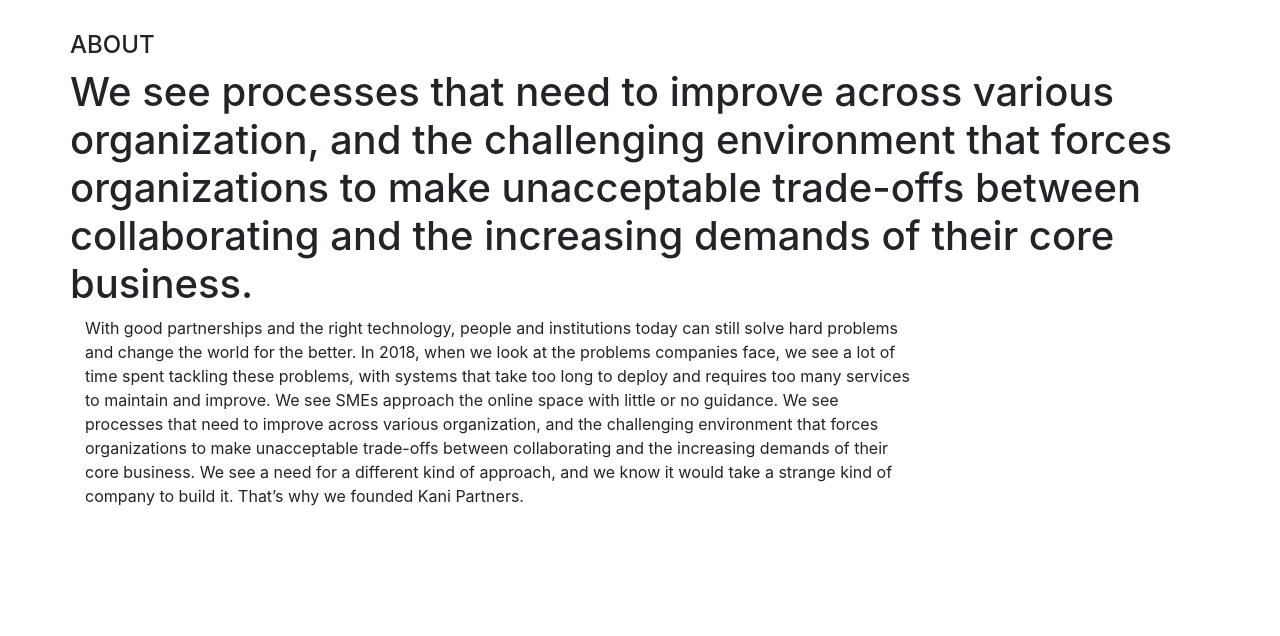
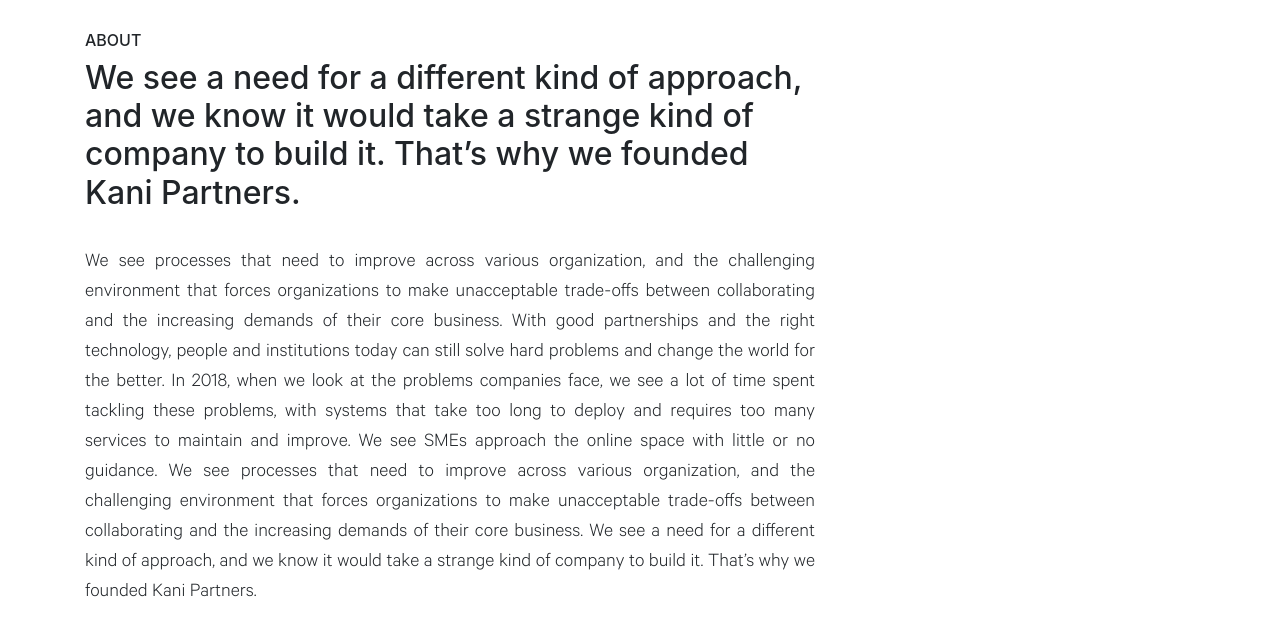
Before and after one commit to omeiregman/kani-partners-website, a plain HTML site: page about.html in a window 1280 px wide. Shown: the part 142-778 px from the top of the page. Drawn offline with nearby package versions, Linux system fonts and the light colour scheme.

Commit message:
about page

```diff
--- a/about.html
+++ b/about.html
@@ -39,20 +39,21 @@
         <div class="content-wrapper">
             <div class="content">
                 <div class="container">
-
                   <div class="row">
                     <h2 class="hero-head">Kani Partners</h2>
                   </div>
-
-                  <div class="row">
-                    <h4>ABOUT</h4>
-                    <div>
-                      <h1>
+                  <div class="row about">
+                    <div class="col-md-8">
+                      <h4>ABOUT</h4>
+                      <h2>
+                        We see a need for a different kind of approach, and we know it would
+                        take a strange kind of company to build it. That’s why we founded Kani Partners.
+                      </h2>
+                      <br />
+                      <p>
                         We see processes that need to improve across various organization,
                         and the challenging environment that forces organizations to make
                         unacceptable trade-offs between collaborating and the increasing demands of their core business.
-                      </h1>
-                      <p class="col-md-9">
                         With good partnerships and the right technology, people and institutions today can still
                         solve hard problems and change the world for the better.
                         In 2018, when we look at the problems companies face, we see a lot of time spent tackling
@@ -63,6 +64,8 @@
                         demands of their core business. We see a need for a different kind of approach, and we know it would
                         take a strange kind of company to build it. That’s why we founded Kani Partners.
                       </p>
+                      <br />
+                      <br />
                     </div>
                   </div>
 
--- a/css/index.css
+++ b/css/index.css
@@ -185,3 +185,20 @@
   background-color: #ed5240;
   border-radius: 50%;
 }
+
+
+/**ABOUT US PAGE**/
+
+.about {
+
+}
+
+.about p {
+  text-align: justify;
+  font-family: Calibre-light;
+  font-size: 1.25em;
+}
+
+.about h4 {
+  font-size: 1em;
+}
--- a/css/main.css
+++ b/css/main.css
@@ -9,10 +9,16 @@
 /* ==========================================================================
    Base styles: opinionated defaults
    ========================================================================== */
+   @font-face {
+       font-family: Calibre;
+       src: url(../fonts/calibre-normal-normal.woff);
+   }
+
 
 html {
     color: #222;
     font-size: 1em;
+    font-family: Calibre;
     line-height: 1.4;
 }
 
```
